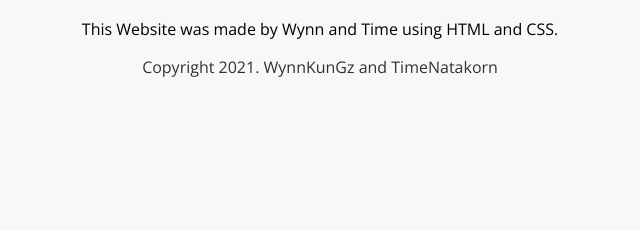
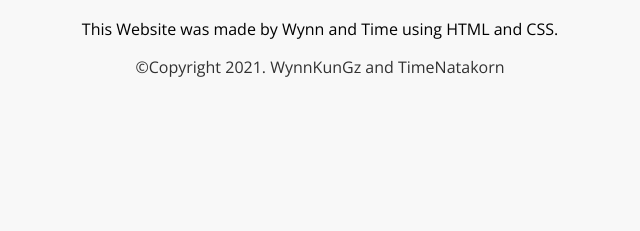
Before and after one commit to WynnKunGz/Pom-s-Birthday-Website, a plain HTML site: page about.html in a window 1280 px wide. Shown: the part 430-661 px from the top of the page, 320-960 px from the left. Drawn offline with nearby package versions, Linux system fonts and the light colour scheme.

Commit message:
update about.html

```diff
--- a/about.html
+++ b/about.html
@@ -18,7 +18,7 @@
             <div class="text">
                 <h1>About</h1>
                 <p>This Website was made by Wynn and Time using HTML and CSS.</p>
-                <p class="muted">Copyright 2021. WynnKunGz and TimeNatakorn</p>
+                <p class="muted">©Copyright 2021. WynnKunGz and TimeNatakorn</p>
             </div>
             <div class="space">
 
```
